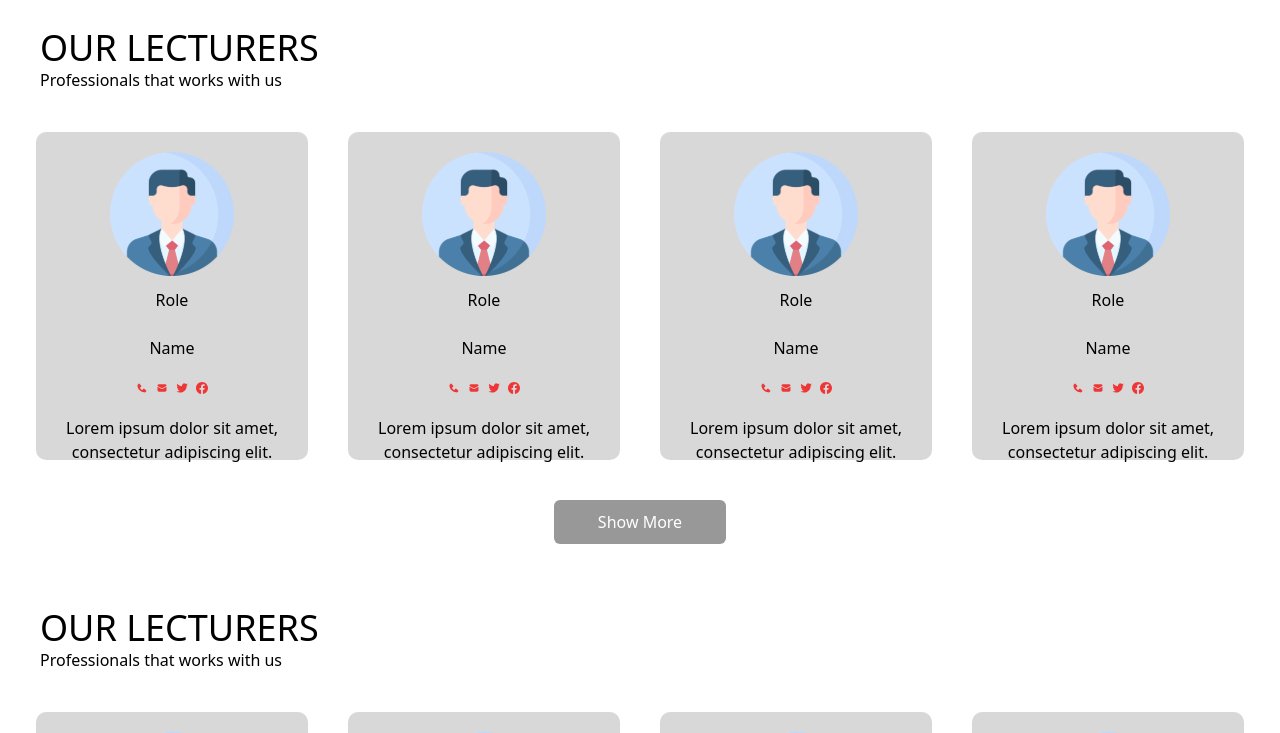
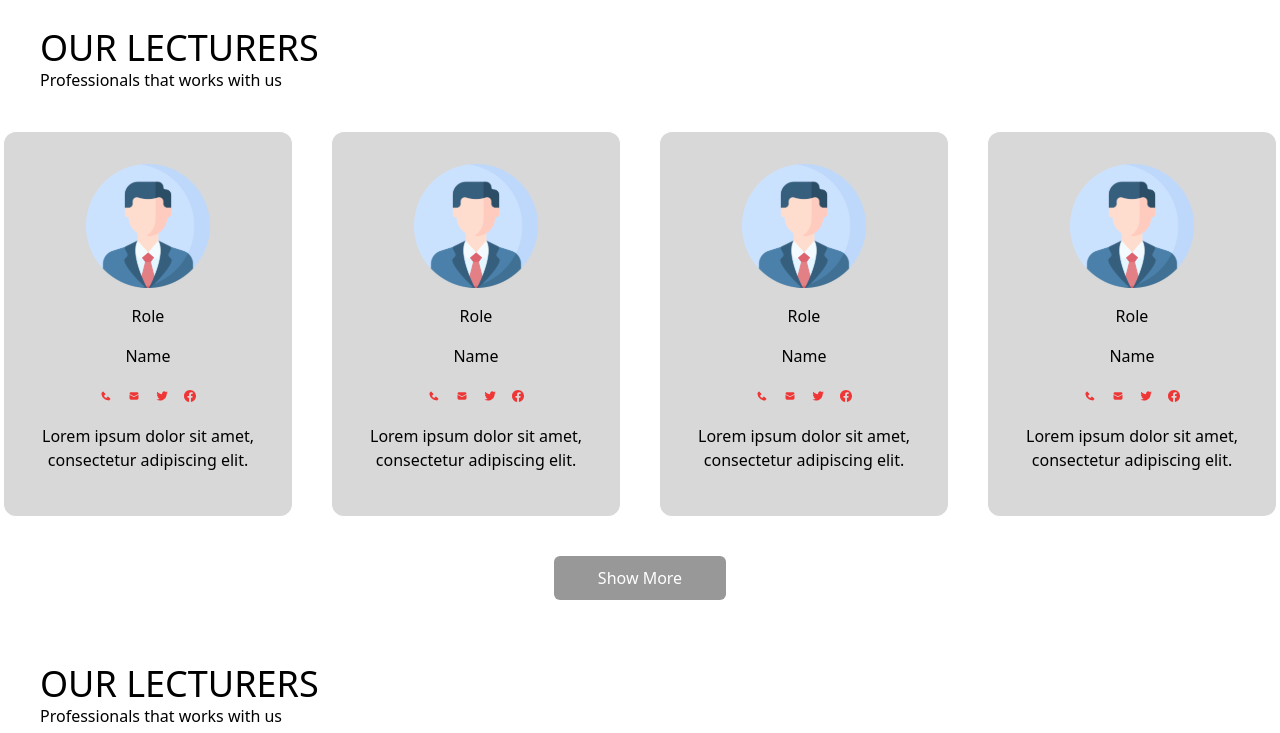
Before and after one commit to nontharatbang/se-website, a Next.js app: page / in a window 1280 px wide. Shown: the part 1520-2253 px from the top of the page. Built offline with nearby package versions, Linux system fonts and the light colour scheme.

Commit message:
change from using normal css to tailwind

```diff
--- a/components/Profile.js
+++ b/components/Profile.js
@@ -8,27 +8,27 @@ import facebook from "../public/facebook.svg";
 
 export default function Profile() {
   return (
-    <div className={styles.card}>
-      <div className={styles.profile}>
+    <div className="bg-[#D8D8D8] rounded-xl mx-5 h-96 w-72 flex flex-col">
+      <div className="pt-8 pb-2 flex justify-center">
         <Image src={anonymous_profile} alt="profile" />
       </div>
-      <p className={styles.p}>Role</p>
-      <p className={styles.p}>Name</p>
-      <div className={styles.accountlink}>
-        <a className={styles.image}>
+      <p className="p-2 text-center">Role</p>
+      <p className="p-2 text-center">Name</p>
+      <div className="flex justify-center">
+        <a className="p-2">
           <Image src={phone} alt="phone" />
         </a>
-        <a className={styles.image}>
+        <a className="p-2">
           <Image src={mail} alt="mail" />
         </a>
-        <a className={styles.image}>
+        <a className="p-2">
           <Image src={twitter} alt="twitter" />
         </a>
-        <a className={styles.image}>
+        <a className="p-2">
           <Image src={facebook} alt="facebook" />
         </a>
       </div>
-      <p className={styles.p}>
+      <p className="p-2 text-center">
         Lorem ipsum dolor sit amet, consectetur adipiscing elit.
       </p>
     </div>
```
